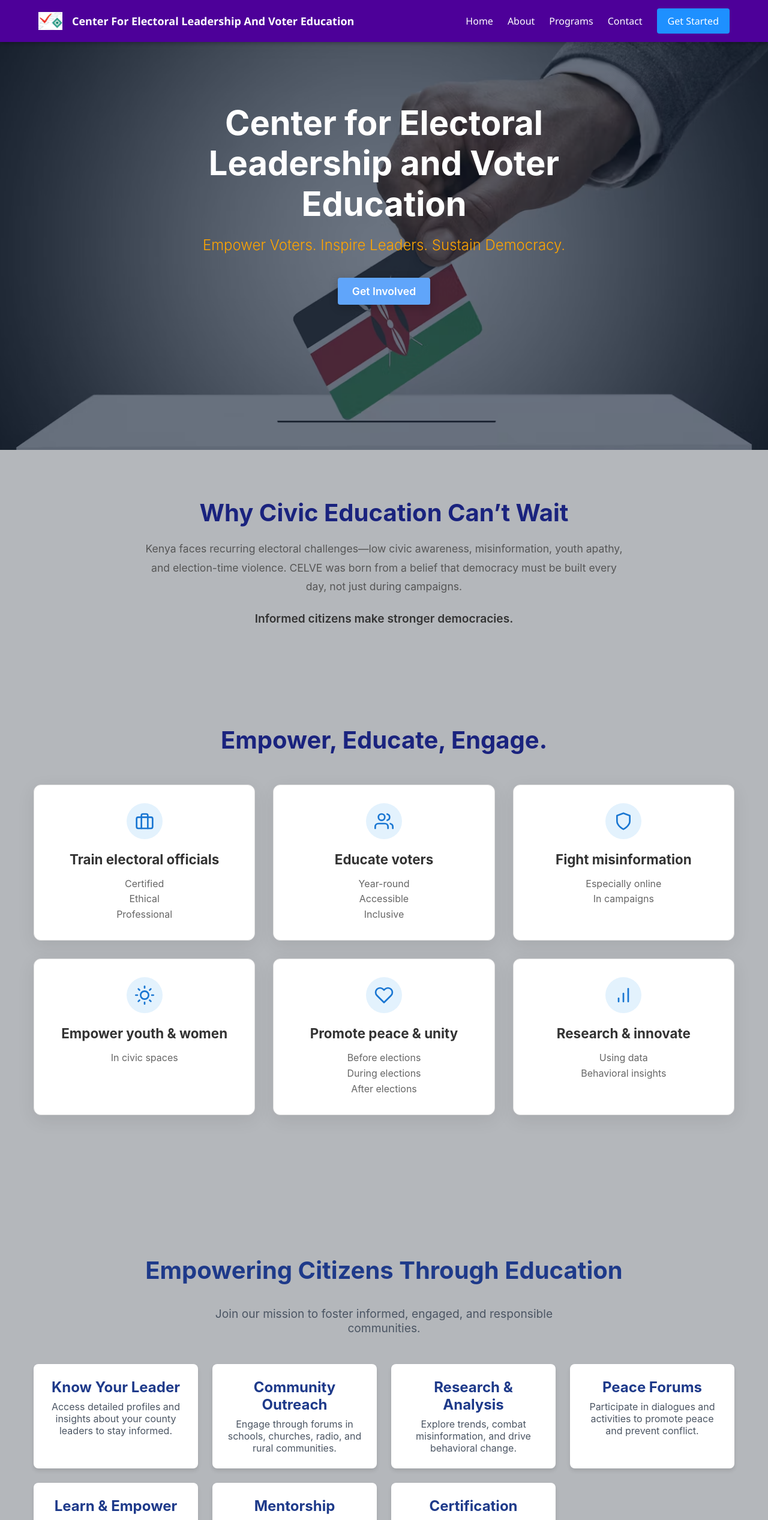
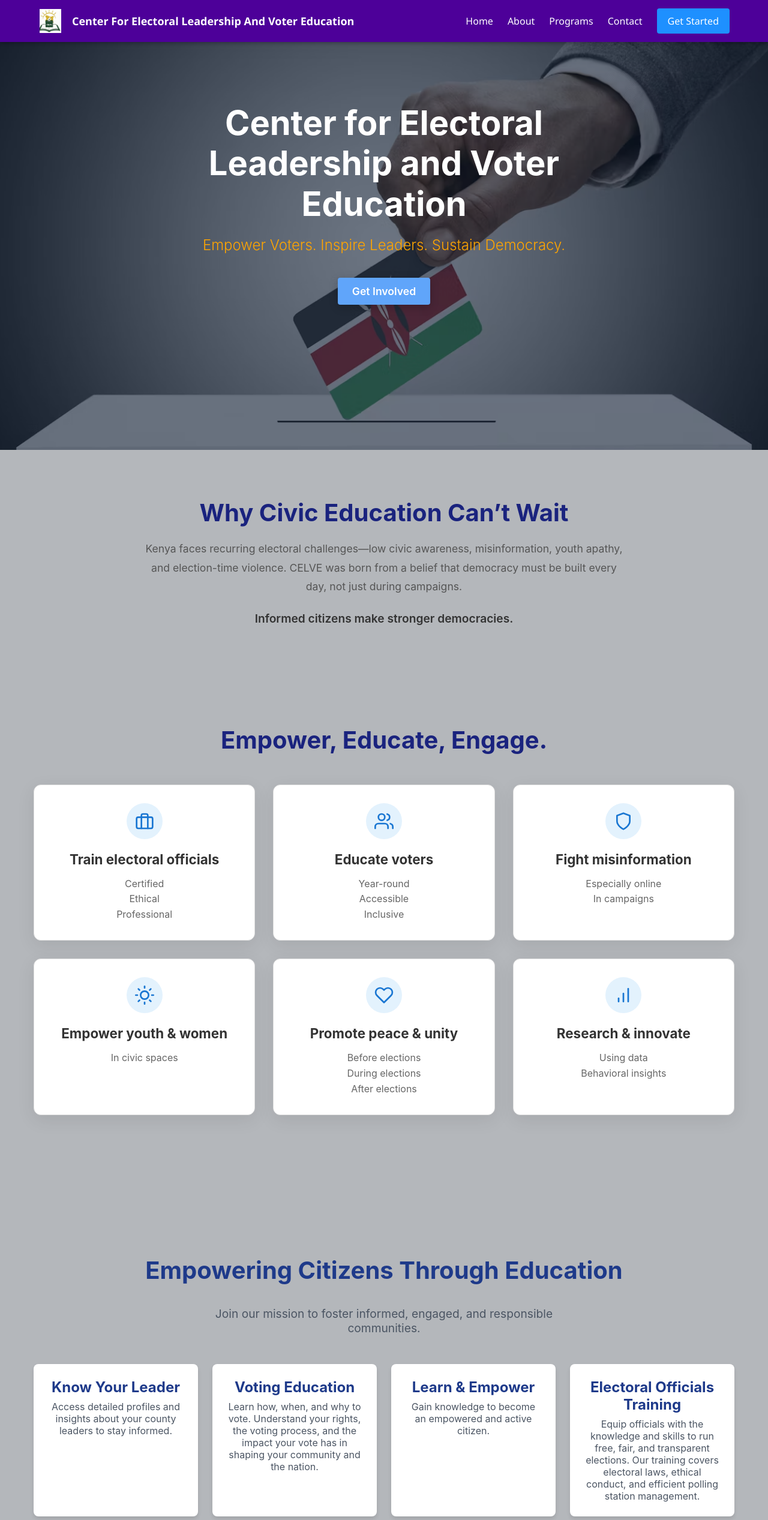
Before and after one commit to Josphat-Malombe/Celve-Frontend, a Vue app: page / in a window 1280 px wide. Shown: the top 2534 px of the page at 60% size. Built offline with nearby package versions, Linux system fonts and the light colour scheme.

Commit message:
few changes

```diff
--- a/src/components/AppBar.vue
+++ b/src/components/AppBar.vue
@@ -3,7 +3,7 @@
     <div class="app-bar-container">
       <!-- Logo and Title -->
       <div class="left-section">
-        <img src="@/assets/logo1.png" alt="Logo" class="logo-img" />
+        <img src="@/assets/celvelogo.jpeg" alt="Logo" class="logo-img" />
         <h4 class="site-title">Center For Electoral Leadership And Voter Education</h4>
       </div>
 
--- a/src/components/FooterPage.vue
+++ b/src/components/FooterPage.vue
@@ -16,6 +16,7 @@ export default {
     <footer class="site-footer">
       <div class="footer-container">
         <div class="footer-about">
+        <img src="@/assets/celvelogo.jpeg" alt="Logo" class="logo-img" />
           <h4>Celve</h4>
           <p style="color: orange;">
             Empower Voters. Inspire Leaders. Sustain Democracy.
@@ -36,8 +37,8 @@ export default {
         <div class="footer-contact">
           <h4>Contact Us</h4>
           <ul>
-            <li><a href="mailto:info@celve.com">info@celve.com</a></li>
-            <li><a href="tel:+254712000000">+254 712 000 000</a></li>
+            <li><a href="mailto:info@celve.com">info@celve.org</a></li>
+            <li><a href="tel:+254712254000">+254 712 254 000</a></li>
             </ul>
         </div>
 
@@ -85,6 +86,12 @@ export default {
     flex-wrap: wrap;
     justify-content: space-between;
     padding: 0 15px;
+}
+
+.logo-img {
+  height: 40px;
+  width: 40px;
+  object-fit: contain;
 }
 
 .site-footer h4 {
--- a/src/components/Home.vue
+++ b/src/components/Home.vue
@@ -116,6 +116,22 @@ export default {
                 <p>Access detailed profiles and insights about your county leaders to stay informed.</p>
             </div>
             <div class="program-card">
+             <h3>Voting Education</h3>
+             <p>Learn how, when, and why to vote. Understand your rights, the voting process, and the impact your vote has in shaping your community and the nation.</p>
+            </div>
+
+            <div class="program-card">
+                <h3>Learn & Empower</h3>
+                <p>Gain knowledge to become an empowered and active citizen.</p>
+            </div>
+
+            <div class="program-card">
+              <h3>Electoral Officials Training</h3>
+              <p>Equip officials with the knowledge and skills to run free, fair, and transparent elections. Our training covers electoral laws, ethical conduct, and efficient polling station management.</p>
+            </div>
+
+
+            <div class="program-card">
                 <h3>Community Outreach</h3>
                 <p>Engage through forums in schools, churches, radio, and rural communities.</p>
             </div>
@@ -127,10 +143,7 @@ export default {
                 <h3>Peace Forums</h3>
                 <p>Participate in dialogues and activities to promote peace and prevent conflict.</p>
             </div>
-            <div class="program-card">
-                <h3>Learn & Empower</h3>
-                <p>Gain knowledge to become an empowered and active citizen.</p>
-            </div>
+
             <div class="program-card">
                 <h3>Mentorship</h3>
                 <p>Receive guidance to develop as a responsible and inspiring leader.</p>
@@ -150,6 +163,9 @@ export default {
                 <li>Volunteer to make a difference in your community.</li>
                 <li>Enroll in our certification program to gain expertise.</li>
                 <li>Donate to support civic education and empowerment.</li>
+                <li>Mentor young leaders passionate about democracy and good governance.</li>
+                <li>Organize voter awareness walks, roadshows, or street theatre in your community.</li>
+               <li>Help translate civic materials into local languages or formats for the visually/hearing impaired.</li>
             </ul>
            <router-link to="/register" class="cta-button">Get Involved now</router-link>
         </div>
```
Also changed, not shown: src/assets/celvelogo.jpeg (added), 1 other file (tests, documents, lock files or other folders).
